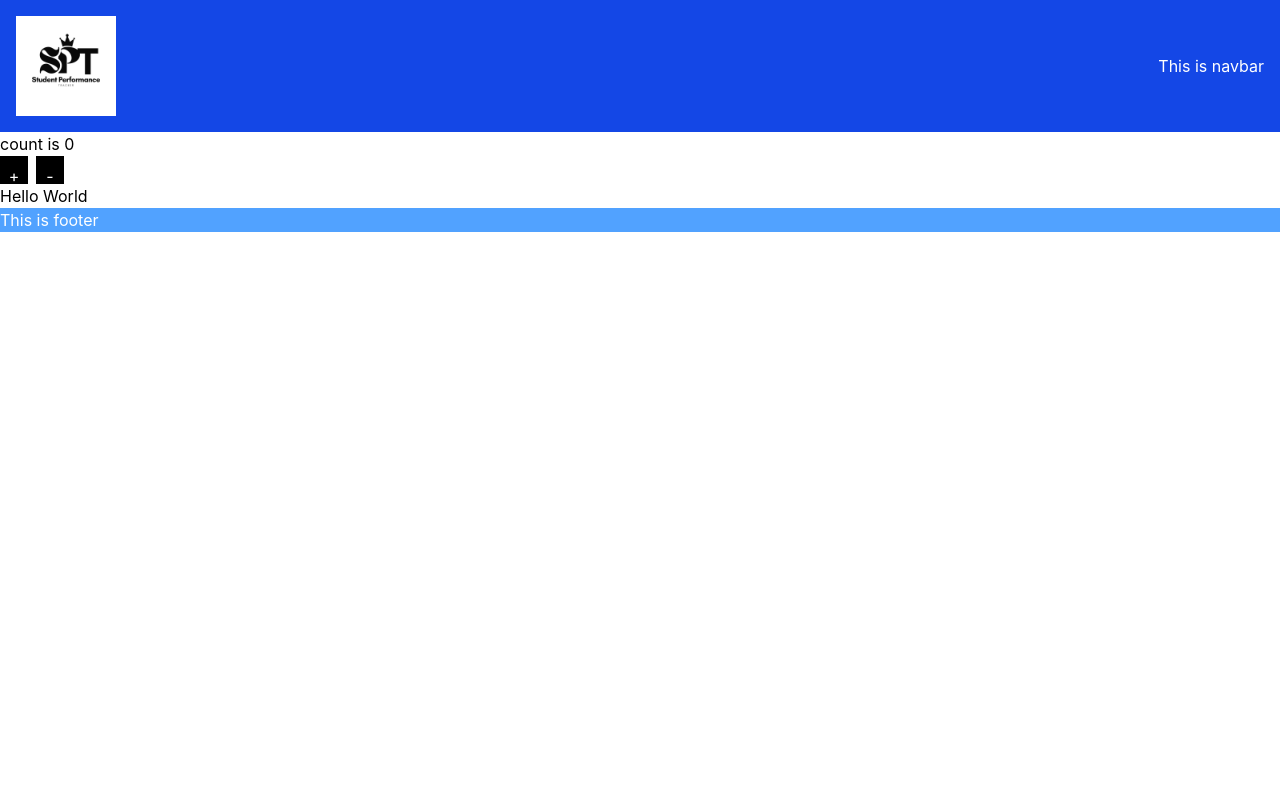
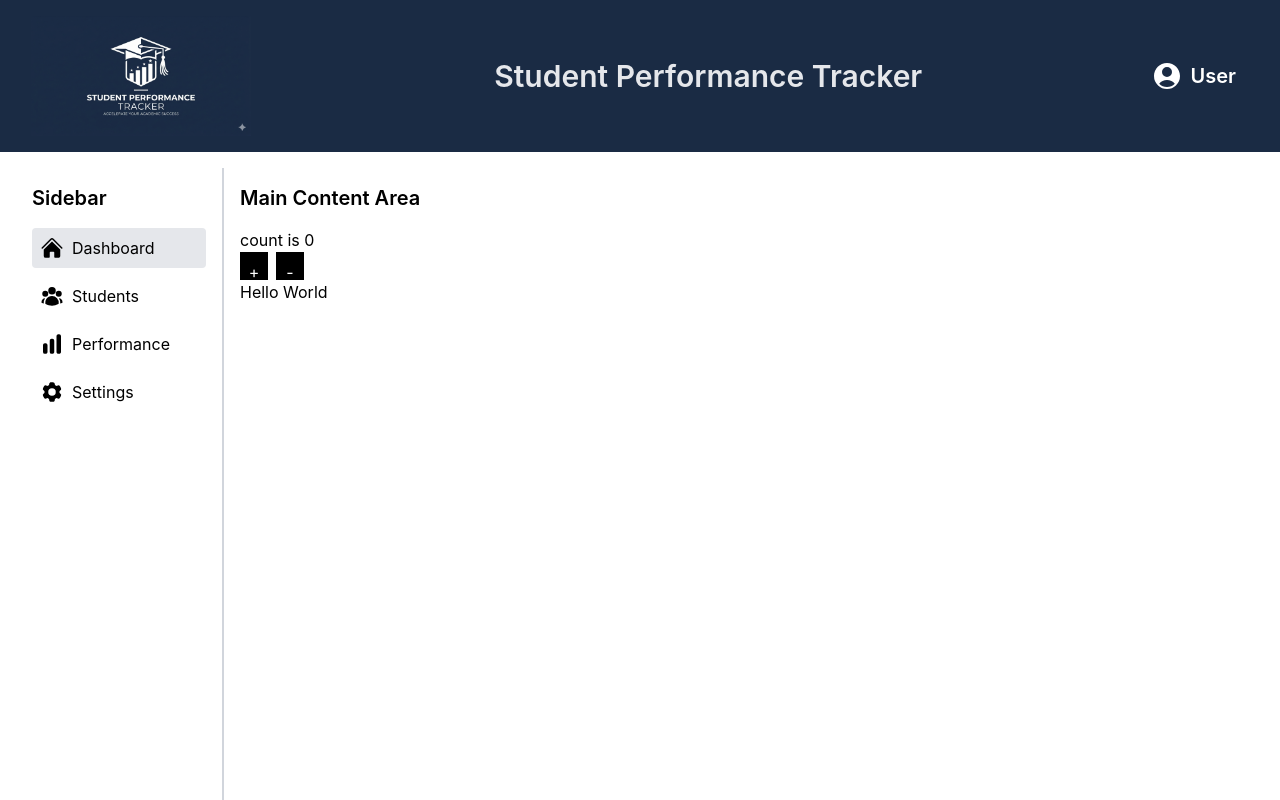
Before and after one commit to stha-kaustuv/Student-Performance-Tracker, a Vue app in the folder app/Student Performance Tracker/: page / in a window 1280 px wide. Shown: the top 800 px of the page. Built offline with nearby package versions, Linux system fonts and the light colour scheme.

Commit message:
Frontend basic layout setup

```diff
--- a/app/Student Performance Tracker/layouts/defaultlayout.vue
+++ b/app/Student Performance Tracker/layouts/defaultlayout.vue
@@ -1,23 +1,88 @@
 <script setup>
-import hat from "../src/assets/images/SPT.png";
+import hat from "../src/assets/images/logo1.png";
+import { UserCircleIcon } from "@heroicons/vue/24/solid";
+import {
+  HomeIcon,
+  UserGroupIcon,
+  ChartBarIcon,
+  Cog6ToothIcon,
+} from "@heroicons/vue/24/solid";
 </script>
 <template>
   <div class="w-full">
     <div class="">
-      <div class="p-4 bg-blue-700">
-        <nav class="flex items-center gap-2 justify-between">
-          <img :src="hat" alt="hat" class="w-25 h-25" />
-          <p class="text-white">This is navbar</p>
+      <div class="p-4 bg-[#1a2b44]">
+        <nav class="pr-7 flex items-center gap-2 justify-between">
+          <img :src="hat" alt="hat" class="w-62.5 h-30 object-contain" />
+          <p
+            class="text-gray-200 hover:text-white cursor-pointer font-semibold text-3xl"
+          >
+            Student Performance Tracker
+          </p>
+          <div class="flex items-center gap-2">
+            <UserCircleIcon class="w-8 h-8 text-white cursor-pointer" />
+            <p class="text-xl text-white font-semibold cursor-pointer">User</p>
+          </div>
         </nav>
       </div>
       <section>
-        <slot>
+        <div class="w-full p-4">
+          <div class="flex h-screen">
+            <!-- Sidebar -->
+            <div class="w-1/6 h-full p-4 border-r-2 border-gray-300">
+              <p class="text-xl font-semibold mb-4">Sidebar</p>
+              <ul class="space-y-2">
+                <router-link
+                  to="/"
+                  class="flex items-center gap-2 p-2 rounded hover:bg-gray-200 cursor-pointer"
+                  :class="$route.path === '/' ? 'bg-gray-200' : ''"
+                >
+                  <HomeIcon class="w-6 h-6 text-black" />
+                  Dashboard
+                </router-link>
+
+                <router-link
+                  to="/students"
+                  class="flex items-center gap-2 p-2 rounded hover:bg-gray-200 cursor-pointer"
+                >
+                  <UserGroupIcon class="w-6 h-6 text-black" />
+                  Students
+                </router-link>
+
+                <router-link
+                  to="/performance"
+                  class="flex items-center gap-2 p-2 rounded hover:bg-gray-200 cursor-pointer"
+                >
+                  <ChartBarIcon class="w-6 h-6 text-black" />
+                  Performance
+                </router-link>
+
+                <router-link
+                  to="/settings"
+                  class="flex items-center gap-2 p-2 rounded hover:bg-gray-200 cursor-pointer"
+                >
+                  <Cog6ToothIcon class="w-6 h-6 text-black" />
+                  Settings
+                </router-link>
+              </ul>
+            </div>
+
+            <!-- Main Content -->
+            <div class="w-4/6 p-4">
+              <p class="text-xl font-semibold mb-4">Main Content Area</p>
+              <slot>
+                <router-view />
+              </slot>
+            </div>
+          </div>
+        </div>
+        <!-- <slot>
           <router-view />
-        </slot>
+        </slot> -->
       </section>
-      <footer>
+      <!-- <footer>
         <p class="bg-blue-400 text-white">This is footer</p>
-      </footer>
+      </footer> -->
     </div>
   </div>
 </template>
```
Also changed, not shown: app/Student Performance Tracker/src/assets/images/logo1.png (added).
